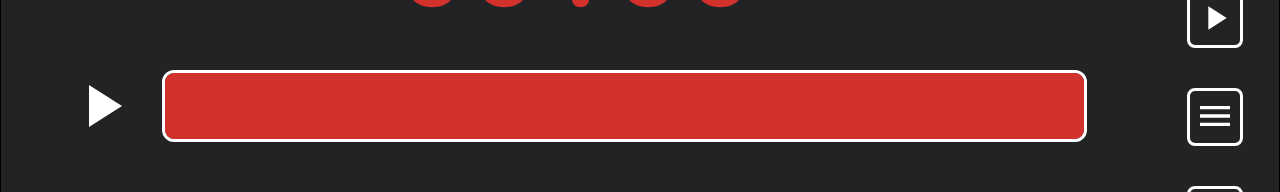
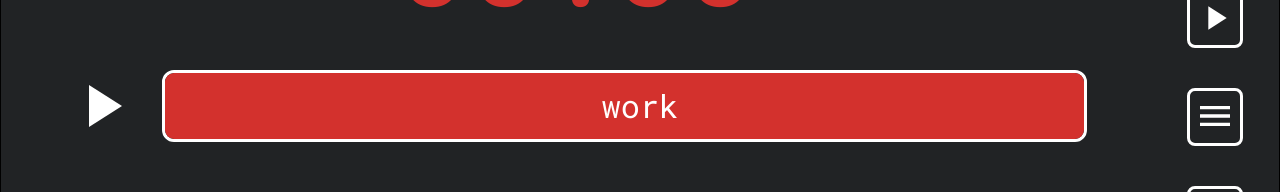
Before and after one commit to recafox/project01-pomodoros, a Vue app: page /#/homepage in a window 1280 px wide. Shown: the part 234-426 px from the top of the page. Built offline with nearby package versions, Linux system fonts and the light colour scheme.

Commit message:
alarm setting. keep counting data after the page is redirected

```diff
--- a/src/App.vue
+++ b/src/App.vue
@@ -22,7 +22,7 @@ export default {
         ringtone: "",
       })
     }
-  }
+  },
 }
 
 
--- a/src/assets/scss/_home.scss
+++ b/src/assets/scss/_home.scss
@@ -30,16 +30,29 @@
         width: 72px;
       }
     }
+    .controller__status {
+      color: $color--ui;
+      font-size: 32px;
+      position: absolute;
+      left: 50%;
+      transform: translateX(-50%);
+      z-index: 5;
+    }
     .controller__progress {
       border: $border-width solid $color--ui;
       border-radius: $radius--list-item;
       flex-grow: 1;
       overflow: hidden;
+      display: flex;
+      align-items: center;
       .progress__bar {
         height: 100%;
         width: 30%;
         background: $color--danger;
         border-radius: $radius--border;
+      }
+      &.active .controller__status {
+        animation: flash 1s step-end infinite;
       }
     }
   }
@@ -65,3 +78,9 @@
     }
   }
 }
+
+@keyframes flash {
+  50% {
+    opacity: 0;
+  }
+}
--- a/src/components/progressBar.vue
+++ b/src/components/progressBar.vue
@@ -1,6 +1,8 @@
 <template>
-  <div class="controller__progress">
-    <div class="progress__bar" :style='{width: length + "%"}'></div>
+  <div class="controller__progress" :class="{'active':isCounting}">
+    <span class="controller__status">{{ currentStatus }}</span>
+    <div class="progress__bar" :style='{width: length + "%"}'>
+    </div>
   </div>
 </template>
 
@@ -13,6 +15,8 @@ export default {
   props: [
     "total",
     "current",
+    "currentStatus",
+    "isCounting",
   ],
   data: function() {
     return {
--- a/src/components/timer.vue
+++ b/src/components/timer.vue
@@ -12,7 +12,11 @@
       <button class="controller__btn pause" @click="pause" v-else>
         <svg xmlns="http://www.w3.org/2000/svg" viewBox="0 0 24 24" fill="black" width="18px" height="18px"><path d="M0 0h24v24H0z" fill="none"/><path d="M6 19h4V5H6v14zm8-14v14h4V5h-4z"/></svg>
       </button>
-      <progress-bar :total="totalTime" :current="remainingTime"></progress-bar>
+      <progress-bar
+        :total="totalTime"
+        :current="remainingTime"
+        :currentStatus="currentStatus"
+        :isCounting="isCounting"></progress-bar>
     </div>
   </div>
 </template>
@@ -49,9 +53,9 @@ export default {
       return num < 10 ? `0${num}` : `${num}`;
     },
     start () {
-      console.log("Start");
       const vm = this;
       vm.isCounting = true;
+      vm.$emit('countingStart');
       vm.timerID = setInterval(function () {
         vm.countdownTime -= 1;
 
--- a/src/page/home.vue
+++ b/src/page/home.vue
@@ -4,7 +4,9 @@
       :time="remainTime"
       :currentStatus="currentStatus"
       @updateTime="updateCurrentTime"
-      @countingOver="startNewRound"></timer>
+      @countingOver="startNewRound"
+      @countingStart="countingStart"
+      ref="timer"></timer>
     <div class="l-list">
       <div class="c-list--main list__item" v-if="!isEmpty">
         <span class="list__mark">></span>{{ currentItem.content }}<span></span>
@@ -32,6 +34,8 @@ export default {
       },
       remainTime: 0,
       currentStatus: "work",
+      alarmPlaying: false,
+      ringtone: new Audio(),
     }
   },
   computed: {
@@ -53,10 +57,10 @@ export default {
   methods: {
     updateCurrentTime (time) {
       const vm = this;
-      let remain = time;
+      console.log('update current time', time);
       let obj = JSON.parse(JSON.stringify(vm.currentItem));
       obj.currentStatus = vm.currentStatus;
-      obj.remainingTime = remain;
+      obj.remainingTime = time;
       vm.setCurrentItemStorage(obj);
 
       let list = vm.getListFromStorage();
@@ -69,8 +73,17 @@ export default {
       vm.currentItem = vm.getCurrentItemFromStorage();
     },
     startNewRound () {
-      console.log("start new round");
       const vm = this;
+      let setting = vm.getSettingFromStorage();
+
+      if (setting.alarm === true) {
+        vm.ringtone.src = setting.ringtone.path;
+        vm.playRingtone();
+        setTimeout(function () {
+          vm.stopRingtone();
+        }, 5000);
+      }
+
       let nextStatus = vm.currentStatus === "work" ? "rest" : "work";
       let obj = JSON.parse(JSON.stringify(vm.currentItem));
       obj.currentStatus = nextStatus;
@@ -83,6 +96,17 @@ export default {
       vm.updateCurrentItem(obj);
       vm.currentItem = vm.getCurrentItemFromStorage();
     },
+    playRingtone () {
+      const vm = this;
+      vm.alarmPlaying = true;
+      vm.ringtone.play();
+    },
+    stopRingtone () {
+      const vm = this;
+      vm.alarmPlaying = false;
+      vm.ringtone.pause();
+      vm.ringtone.currentTime = 0;
+    },
     updateCurrentItem (item) {
       const vm = this;
       let list = vm.getListFromStorage();
@@ -93,6 +117,12 @@ export default {
       });
       vm.setCurrentItemStorage(item);
       vm.setListStorage(list);
+    },
+    countingStart () {
+      const vm = this;
+      if (vm.alarmPlaying) {
+        vm.stopRingtone();
+      }
     }
   },
   mounted () {
@@ -105,7 +135,18 @@ export default {
     vm.remainTime = vm.currentItem.remainingTime;
     vm.currentStatus = vm.currentItem.currentStatus;
 
+  },
+  beforeRouteLeave (to, from, next) {
+    // called when the route that renders this component is about to
+    // be navigated away from.
+    // has access to `this` component instance.
+    const vm = this;
+    vm.updateCurrentTime (vm.$refs.timer.countdownTime)
+    next();
+    // const vm = this;
+    // vm.updateCurrentTime();
   }
+
 
 }
 </script>
--- a/src/page/setting.vue
+++ b/src/page/setting.vue
@@ -101,7 +101,7 @@ export default {
             tone.pause();
           } else {
             tone.isCurrent = true;
-            vm.currentSetting.ringtone = toneObj.name;
+            vm.currentSetting.ringtone = toneObj;
             tone.play();
           }
         }
```
